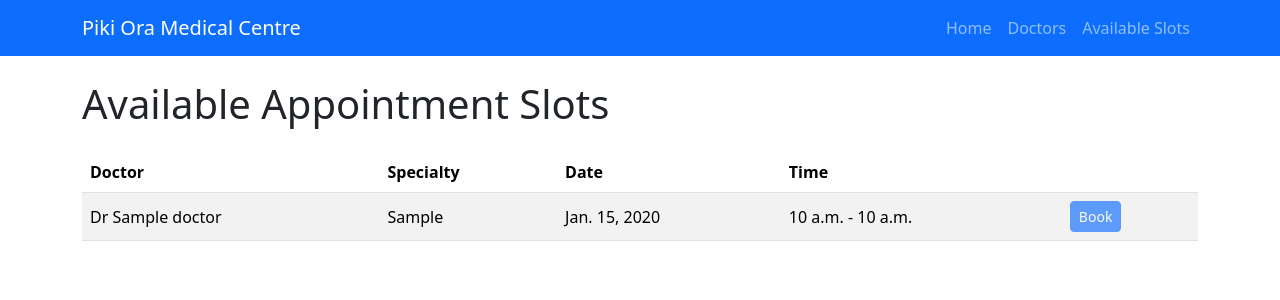
After one commit to Perisi02/ISCG7420-Assignment1-Task2, a Django app: page /slots/ in a window 1280 px wide. The commit adds this page. Shown: the top 300 px of the page. Run offline with Django 5.2, Linux system fonts and the light colour scheme; tables that the repository leaves empty hold one stand-in row (values such as "Sample post").

Commit message:
Add available appointment slots page

```diff
--- a/appointment/templates/appointment/base.html
+++ b/appointment/templates/appointment/base.html
@@ -25,6 +25,9 @@
             <a class="nav-link" href="{% url 'appointment:doctor_list' %}">
                 Doctors
             </a>
+            <a class="nav-link" href="{% url 'appointment:slot_list' %}">
+                Available Slots
+            </a>
         </div>
     </div>
 </nav>
--- /dev/null
+++ b/appointment/templates/appointment/slot_list.html
@@ -0,0 +1,44 @@
+{% extends "appointment/base.html" %}
+
+{% block title %}
+    Available Slots | Piki Ora Medical Center
+{% endblock %}
+
+{% block content %}
+<h1 class="mb-4"> Available Appointment Slots</h1>
+
+{% if slots %}
+<div class="table-responsive">
+    <table class="table table-striped table-hover align-middle">
+        <thead>
+            <tr>
+                <th>Doctor</th>
+                <th>Specialty</th>
+                <th>Date</th>
+                <th>Time</th>
+                <th></th>
+            </tr>
+        </thead>
+        <tbody>
+            {% for slot in slots %}
+            <tr>
+                <td>Dr {{ slot.doctor.name }}</td>
+                <td>{{ slot.doctor.specialty }}</td>
+                <td>{{ slot.date }}</td>
+                <td>{{ slot.start_time }} - {{ slot.end_time }}</td>
+                <td>
+                    <button class="btn btn-sm btn-primary" disabled>
+                        Book
+                    </button>
+                </td>
+            </tr>
+            {% endfor %}
+        </tbody>
+    </table>
+</div>
+{% else %}
+<div class="alert alert-info">
+    No appointment slots are currently available.
+</div>
+{% endif %}
+{% endblock %}
--- a/appointment/urls.py
+++ b/appointment/urls.py
@@ -6,4 +6,5 @@ app_name = "appointment"
 urlpatterns = [
     path("", views.home, name="home"),
     path("doctors/", views.doctor_list, name="doctor_list"),
+    path("slots/", views.slot_list, name="slot_list"),
 ]
--- a/appointment/views.py
+++ b/appointment/views.py
@@ -1,6 +1,6 @@
 from django.shortcuts import render
 
-from appointment.models import Doctor
+from appointment.models import Doctor, AppointmentSlot
 
 
 # Create your views here.
@@ -10,3 +10,7 @@ def home(request):
 def doctor_list(request):
     doctors = Doctor.objects.filter(is_active=True).order_by('name')
     return render(request, 'appointment/doctor_list.html', {'doctors': doctors})
+
+def slot_list(request):
+    slots = AppointmentSlot.objects.filter(is_available=True).select_related('doctor').order_by('date', 'start_time')
+    return render(request, 'appointment/slot_list.html', {'slots': slots})
```
